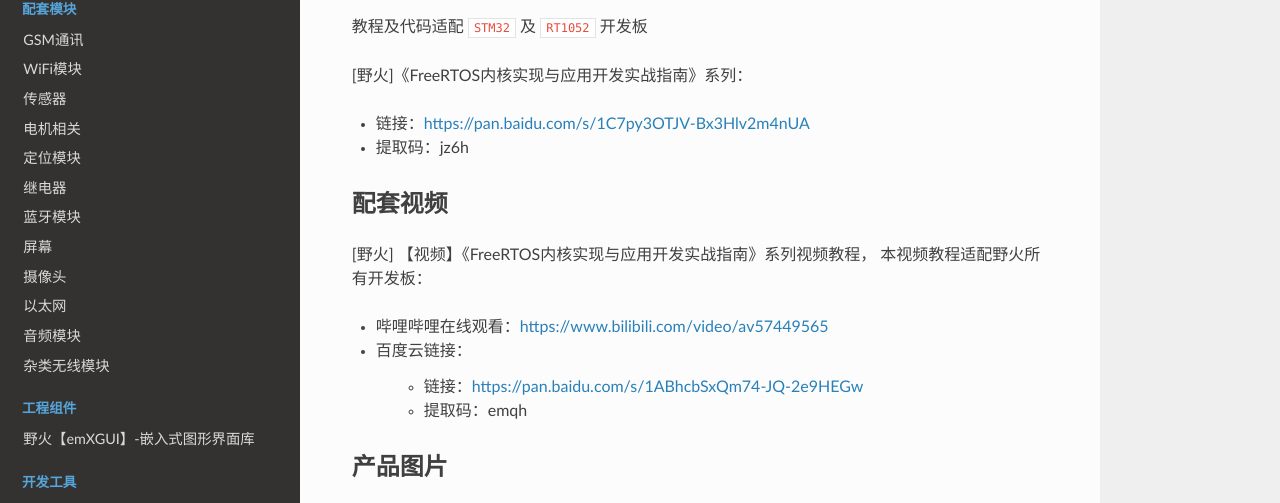
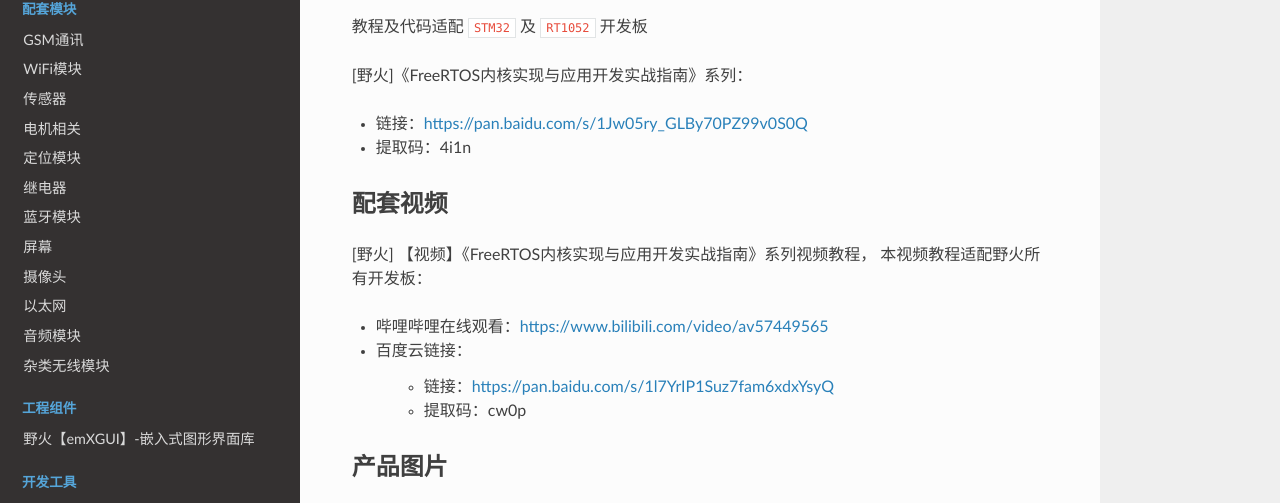
Before and after one commit to Embedfire/ebf_products, a Sphinx documentation site: the page built from documentation/tutorial/ebf_freertos_tutorial.rst, in a window 1280 px wide and 900 px high. Shown: the part 297-800 px from the top of the window. Built offline with Sphinx 7.4.7 and the Read the Docs theme 2.0.0, drawn with Linux system fonts in a browser that asks for light colours; pages that are not in the unit, such as notebooks, are missing from menus.

Commit message:
Update ebf_freertos_tutorial.rst

```diff
--- a/documentation/tutorial/ebf_freertos_tutorial.rst
+++ b/documentation/tutorial/ebf_freertos_tutorial.rst
@@ -11,8 +11,8 @@
 
 [野火]《FreeRTOS内核实现与应用开发实战指南》系列：
 
-- 链接：https://pan.baidu.com/s/1C7py3OTJV-Bx3Hlv2m4nUA
-- 提取码：jz6h
+- 链接：https://pan.baidu.com/s/1Jw05ry_GLBy70PZ99v0S0Q
+- 提取码：4i1n
 
 
 配套视频
@@ -26,8 +26,8 @@
 
 - 百度云链接：
 
-    - 链接：https://pan.baidu.com/s/1ABhcbSxQm74-JQ-2e9HEGw
-    - 提取码：emqh
+    - 链接：https://pan.baidu.com/s/1l7YrIP1Suz7fam6xdxYsyQ
+    - 提取码：cw0p
 
 产品图片
 --------
```
